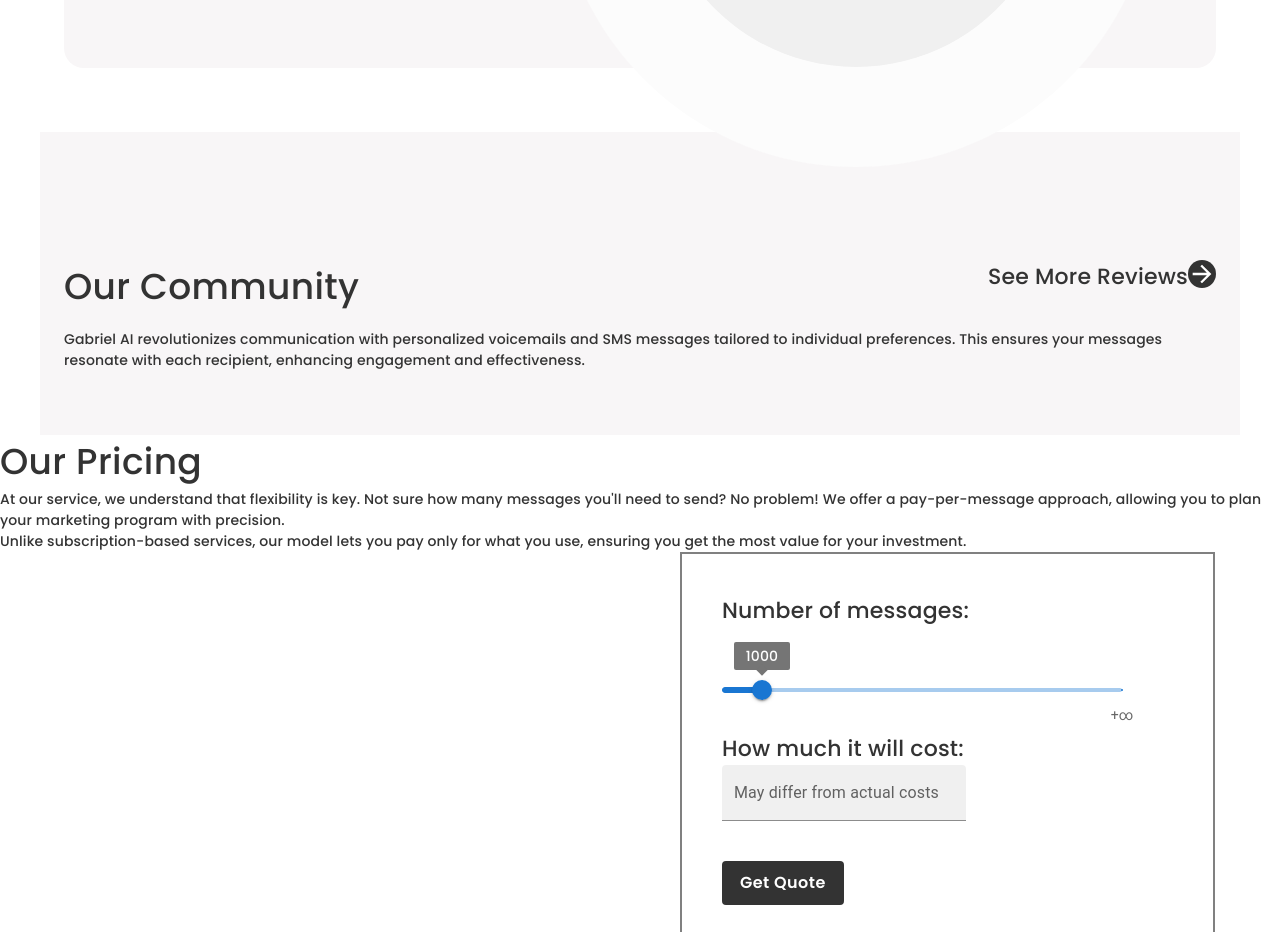
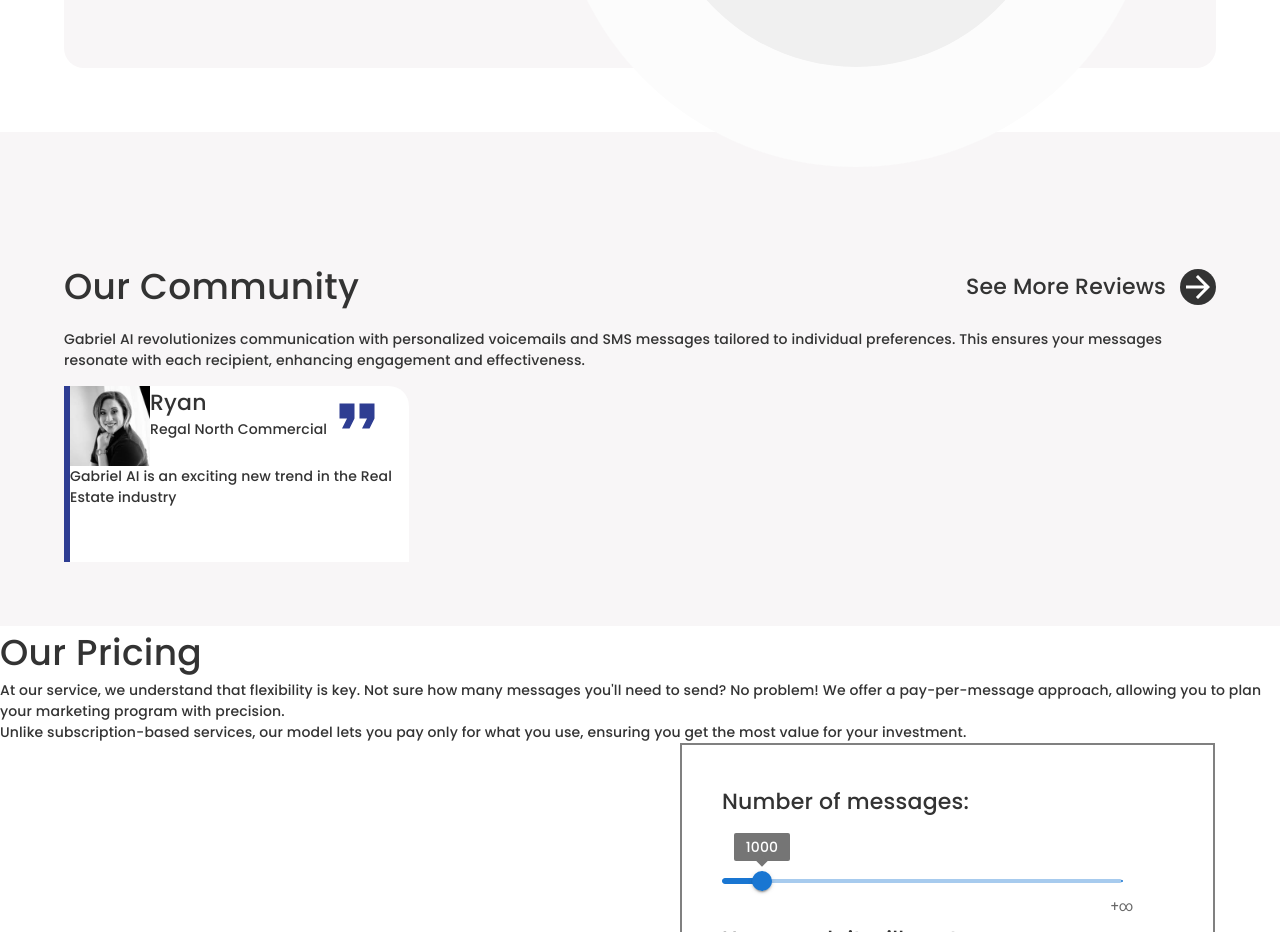
Before and after one commit to Zhyzhang1998/landingpageOld, a React (Create React App) app: page / in a window 1280 px wide. Shown: the part 3180-4112 px from the top of the page. Built offline with nearby package versions, Linux system fonts and the light colour scheme.

Commit message:
update: Testimonial page

```diff
--- a/src/components/Testimonial.jsx
+++ b/src/components/Testimonial.jsx
@@ -4,23 +4,52 @@ import styles from './Styles';
 import { H2Typography, Body1Typography, H3Typography } from './Fonts'
 import { Container } from '@mui/material';
 import ArrowForwardIcon from '@mui/icons-material/ArrowForward';
+import FormatQuoteIcon from '@mui/icons-material/FormatQuote';
+import ryanUrl from '../assets/Ryan.jpg'
 
 function Testimonial() {
   return (
-    <Container id='Testimonial' sx={{...styles.containerStyle, backgroundColor: '#F8F6F7'}}>
+    <Box sx={{backgroundColor: '#F8F6F7'}}>
+      <Container id='Testimonial' sx={styles.containerStyle}>
         <Box sx={{display: 'flex', justifyContent: 'space-between'}}>
           <H2Typography>
             Our Community
           </H2Typography>
-        <Box sx={{display: 'flex', }}>
+          <Box sx={{display: 'flex', alignItems: 'center'}}>
             <H3Typography>See More Reviews</H3Typography>
-          <ArrowForwardIcon sx={{fontSize:'28px', backgroundColor: '#333333', color: 'white', borderRadius: '15px'}}/>
+            <ArrowForwardIcon sx={{fontSize:'36px', backgroundColor: '#333333', color: 'white', borderRadius: '20px', marginLeft: '14px'}}/>
           </Box>
         </Box>
         <Body1Typography sx={{paddingTop: '15px'}}>
           Gabriel AI revolutionizes communication with personalized voicemails and SMS messages tailored to individual preferences. This ensures your messages resonate with each recipient, enhancing engagement and effectiveness.
         </Body1Typography>
+        <Box sx={{display:'flex', paddingTop: '15px' }}>
+          <Box sx={{backgroundColor: '#FFFFFF', width: '345px', height: '176px', borderLeft: 'solid #2E3D92 6px', borderTopRightRadius: '20px'}}>
+            <Box sx={{display: 'flex', flexDirection: 'row'}}>
+              <img
+                src={ryanUrl}
+                alt='Ryan'
+                style={{
+                  width: '100%',
+                  maxWidth: '80px'
+              }}/>
+              <Box>
+                <H3Typography>
+                  Ryan
+                </H3Typography>
+                <Body1Typography>
+                  Regal North Commercial
+                </Body1Typography>
+              </Box>
+              <FormatQuoteIcon sx={{fontSize: '60px', color: '#2E3D92'}}/>
+            </Box>
+            <Body1Typography>
+              Gabriel AI is an exciting new trend in the Real Estate industry
+            </Body1Typography>
+          </Box>
+        </Box>
       </Container>
+    </Box>
   )
 };
 
```
Also changed, not shown: src/assets/Ryan.jpg (added). Lines whose indentation alone changed are shown as unchanged.
